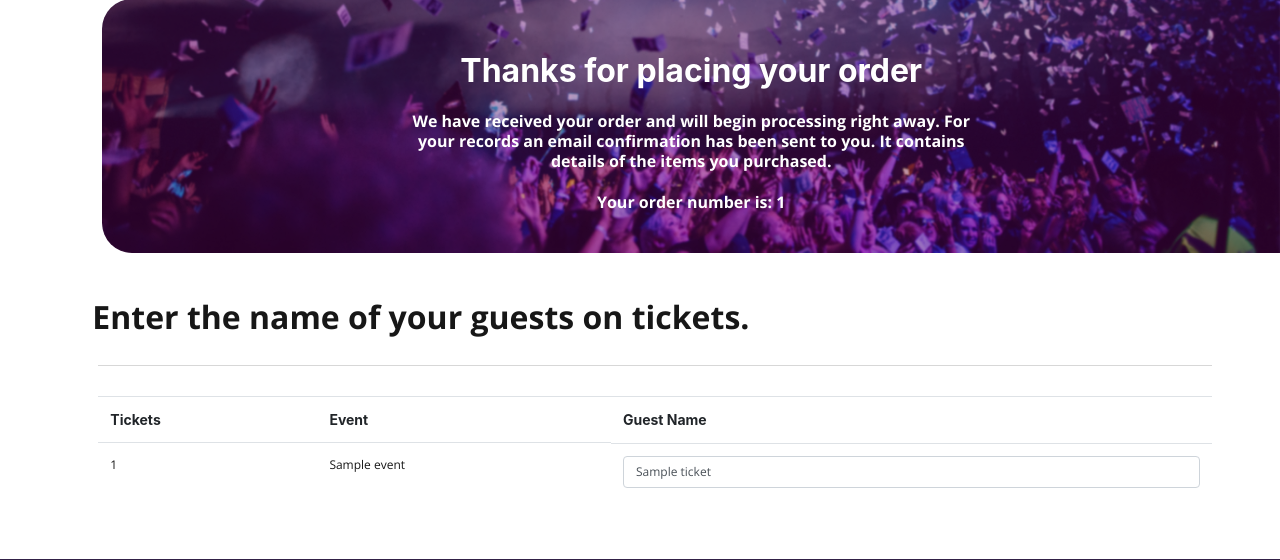
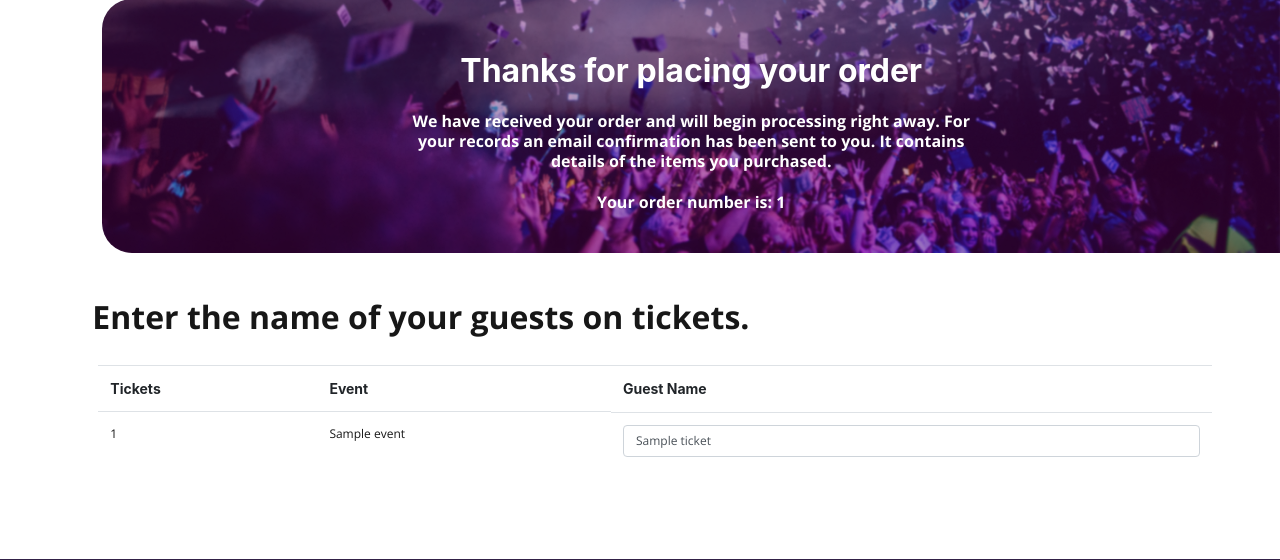
Before and after one commit to rtexerinha/eventlinez, a Django app: page /order/thanks/1/ in a window 1280 px wide. Shown: the part 100-660 px from the top of the page. Run offline with Django 3.2, Linux system fonts and the light colour scheme; a user stored in the database is signed in; tables that the repository leaves empty hold one stand-in row (values such as "Sample post"); parts of the project's set-up code (start-up, migrations or seed data) failed here and were passed over; some libraries are stand-ins or nearby versions.

Commit message:
Remoção da linha que fica logo abaixo do texto sobre guestname

```diff
--- a/order/templates/thanks.html
+++ b/order/templates/thanks.html
@@ -34,8 +34,6 @@
         </section>
 
         <section class="col-lg-11 sect-tab-ticket">
-            <div class="col-lg-12 col-sm-12" style="border-top: 1px solid #D7D7D7; margin-bottom: 30px"></div>
-
             <table class="table col-lg-12">
                 <tr>
                     <th>Tickets</th>
```
